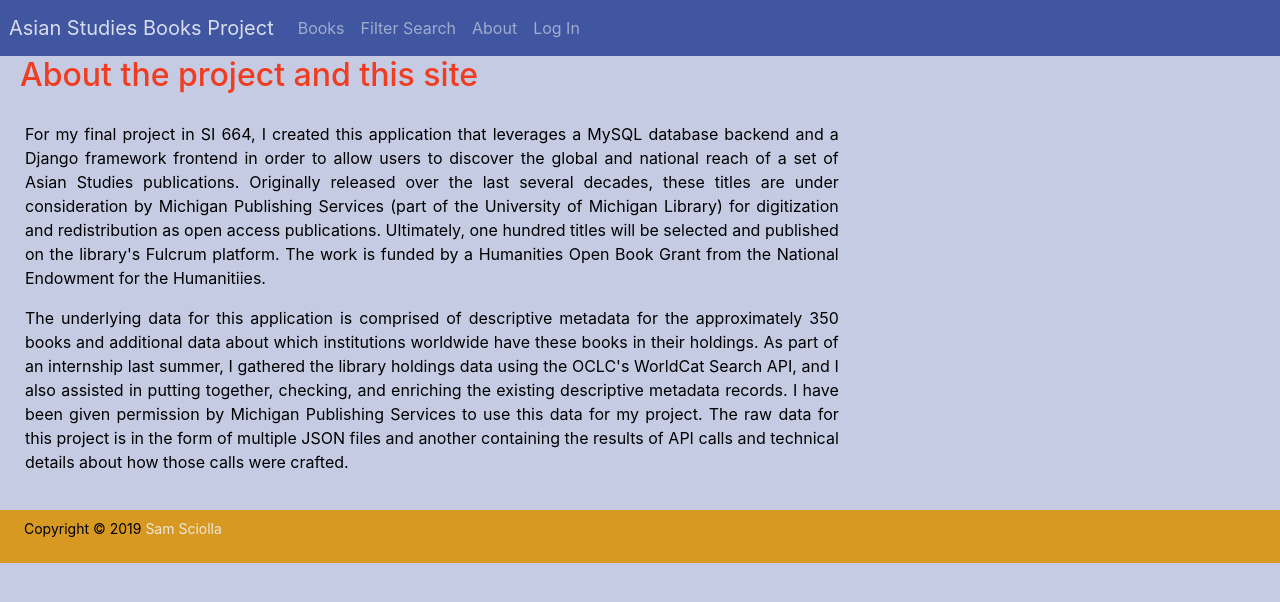
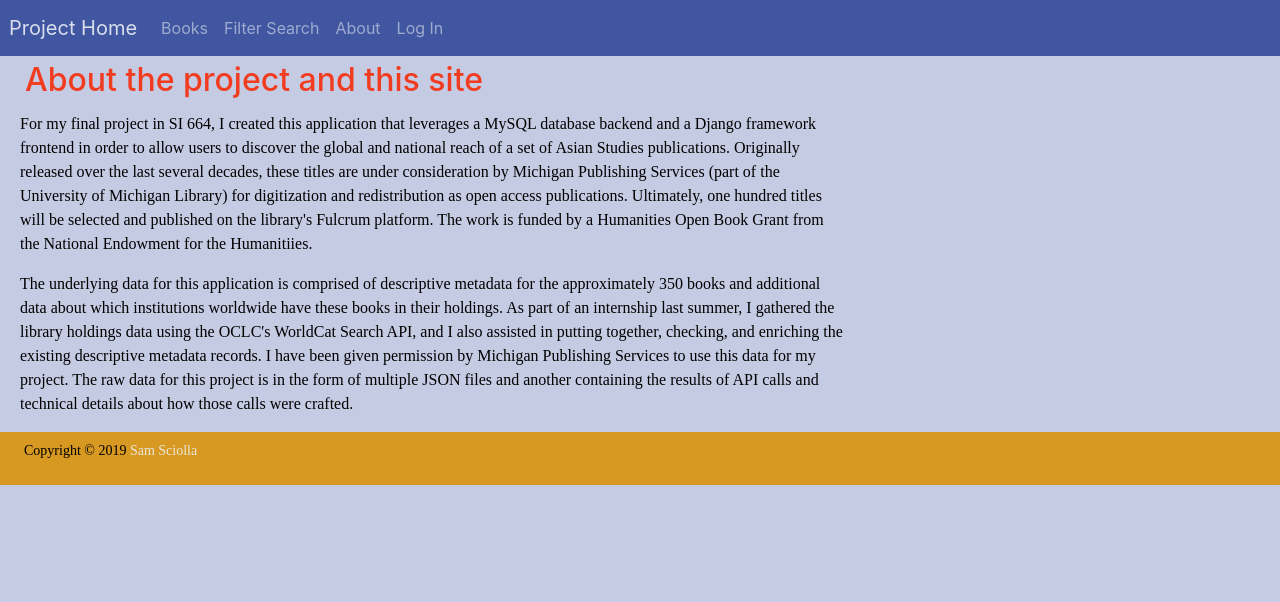
Before and after one commit to ssciolla/si664-asian-studies-books, a Django app: page /asianstudiesbooks/about/ in a window 1280 px wide. Shown: the top 602 px of the page. Run offline with Django 3.2, Linux system fonts and the light colour scheme; some libraries are stand-ins or nearby versions.

Commit message:
Fixing more layout details

```diff
--- a/asian_studies_books/static/css/asian_studies_books.css
+++ b/asian_studies_books/static/css/asian_studies_books.css
@@ -28,11 +28,13 @@ nav {
     color: rgba(255,255,255,.8);
     /* padding: 0.8rem 1rem; */
 }
+
 /* change the link color */
 .navbar-custom .navbar-nav .nav-link {
     color: rgba(255,255,255,.5);
     /* padding: 1rem 1rem; */
 }
+
 /* change the color of active or hovered links */
 .navbar-custom .nav-item.active .nav-link,
 .navbar-custom .nav-item:focus .nav-link,
@@ -47,7 +49,7 @@ nav {
 
 .pagination > li.page-item {
     background-color: transparent;
-    border: 1px solid #4056A1;
+    border: 1px solid #000000;
     color: #4056A1;
     font-size: 0.75rem;
     /* line-height: 1rem; */
@@ -76,21 +78,8 @@ main {
 }
 
 /*
- * Columns
+ * Tables
  */
-
-.column {
-  float: left;
-  padding: 20px;
-}
-
-.left {
-  width: 66.7%
-}
-
-.right {
-  width: 33.3%;
-}
 
 table {
   border-collapse: collapse;
@@ -150,12 +139,21 @@ footer p {
  * Headings
  */
 
-h1, h2, h3, h4 {
+h1, h2 {
     color: #F13C20;
     /* margin-top: 1em; */
     /* margin-bottom: 0.5rem; */
     text-align: left;
+    padding: 5px;
 }
+
+h3, h4 {
+  color: #338E21;
+  /* margin-top: 1em; */
+  /* margin-bottom: 0.5rem; */
+  text-align: left;
+}
+
 
 /*
  * Paragraphs
@@ -164,7 +162,8 @@ h1, h2, h3, h4 {
 p {
     /* color: #8E8D8A; */
     color: #000000;
-    text-align: justify;
+    text-align: left;
+    font-family: "Times New Roman", Times, serif;
 }
 
 /*
@@ -191,6 +190,6 @@ a:active {
 
 a:visited {
     background-color: transparent;
-    color: #8E8D8A;
+    color: #4056A1;
     text-decoration: none;
 }
--- a/asian_studies_books/templates/asian_studies_books/about.html
+++ b/asian_studies_books/templates/asian_studies_books/about.html
@@ -2,9 +2,9 @@
 
 {% block content %}
 
-  <h2>About the project and this site</h2>
+  <h2 class=>About the project and this site</h2>
   <div class='row'>
-    <div class='column left'>
+    <div class='col-sm-8'>
       <p>For my final project in SI 664, I created this application that leverages a MySQL database backend and a Django framework frontend in order to allow users to discover the global and national reach of a set of Asian Studies publications. Originally released over the last several decades, these titles are under consideration by Michigan Publishing Services (part of the University of Michigan Library) for digitization and redistribution as open access publications. Ultimately, one hundred titles will be selected and published on the library's Fulcrum platform. The work is funded by a Humanities Open Book Grant from the National Endowment for the Humanitiies.</p>
       <p>The underlying data for this application is comprised of descriptive metadata for the approximately 350 books and additional data about which institutions worldwide have these books in their holdings. As part of an internship last summer, I gathered the library holdings data using the OCLC's WorldCat Search API, and I also assisted in putting together, checking, and enriching the existing descriptive metadata records. I have been given permission by Michigan Publishing Services to use this data for my project. The raw data for this project is in the form of multiple JSON files and another containing the results of API calls and technical details about how those calls were crafted.</p>
     </div>
--- a/asian_studies_books/templates/asian_studies_books/base.html
+++ b/asian_studies_books/templates/asian_studies_books/base.html
@@ -23,7 +23,7 @@
     <!-- A grey horizontal navbar that becomes vertical on small screens -->
     <nav class="navbar navbar-expand-sm navbar-dark navbar-custom sticky-top px-4 py-2">
       <div class="row">
-        <a class="navbar-brand" href="{% url 'home' %}">Asian Studies Books Project</a>
+        <a class="navbar-brand" href="{% url 'home' %}">Project Home</a>
         <ul class="navbar-nav">
           <li class="nav-item">
             <a class="nav-link" href="{% url 'books' %}">Books</a>
--- a/asian_studies_books/templates/asian_studies_books/book_filter.html
+++ b/asian_studies_books/templates/asian_studies_books/book_filter.html
@@ -3,7 +3,7 @@
 {% load crispy_forms_tags %}
 
 {% block content %}
-  <h3>Asian Studies Books Project Titles</h3>
+  <h2>Asian Studies Books Project Titles</h2>
 
   <div class="row">
     <div class="col-sm-3">
--- a/asian_studies_books/templates/asian_studies_books/home.html
+++ b/asian_studies_books/templates/asian_studies_books/home.html
@@ -4,7 +4,7 @@
 
 <h2>Asian Studies Books Project</h2>
 <div class='row'>
-  <div class='column left'>
+  <div class='col-sm-8'>
     <p>This site presents descriptive metadata and library holdings statistics for 365 titles published by centers of Asian studies on the University of Michigan campus over the last several decades. As part of a National Endowment for the Humanitities-funded project, Michigan Publishing Services will create enriched, open access versions of one hundred of these titles.</p>
 
     <p>The <b>Books</b> tab provides a list of titles. The <b>Filter Search</b> tab allows for more complex searching and filtering. The <b>About</b> tab provides more details about the project.
--- a/asian_studies_books/views.py
+++ b/asian_studies_books/views.py
@@ -35,11 +35,12 @@ class BookDetailView(generic.DetailView):
     context_object_name = 'book'
     template_name = 'asian_studies_books/book_detail.html'
 
-## Note to Anthony: I tried to implement this, but when I did, my filter fields disappeared on the sidebar.
+## I tried to implement this, but when I did, my filter fields disappeared on the sidebar.
 ## I could not figure out why, so I moved on.
 
 # # Taken from Anthony Whyte's heritagesites/views.py:
 # # https://github.com/UMSI-SI664-2018Fall/heritagesites/blob/master/heritagesites/views.py
+
 # class PaginatedFilterView(generic.View):
 #     """
 #     Creates a view mixin, which separates out defaut 'page' keyword and returns the
```
Also changed, not shown: asian_studies_books/templates/asian_studies_books/book_detail.html (+6 -5 lines).
